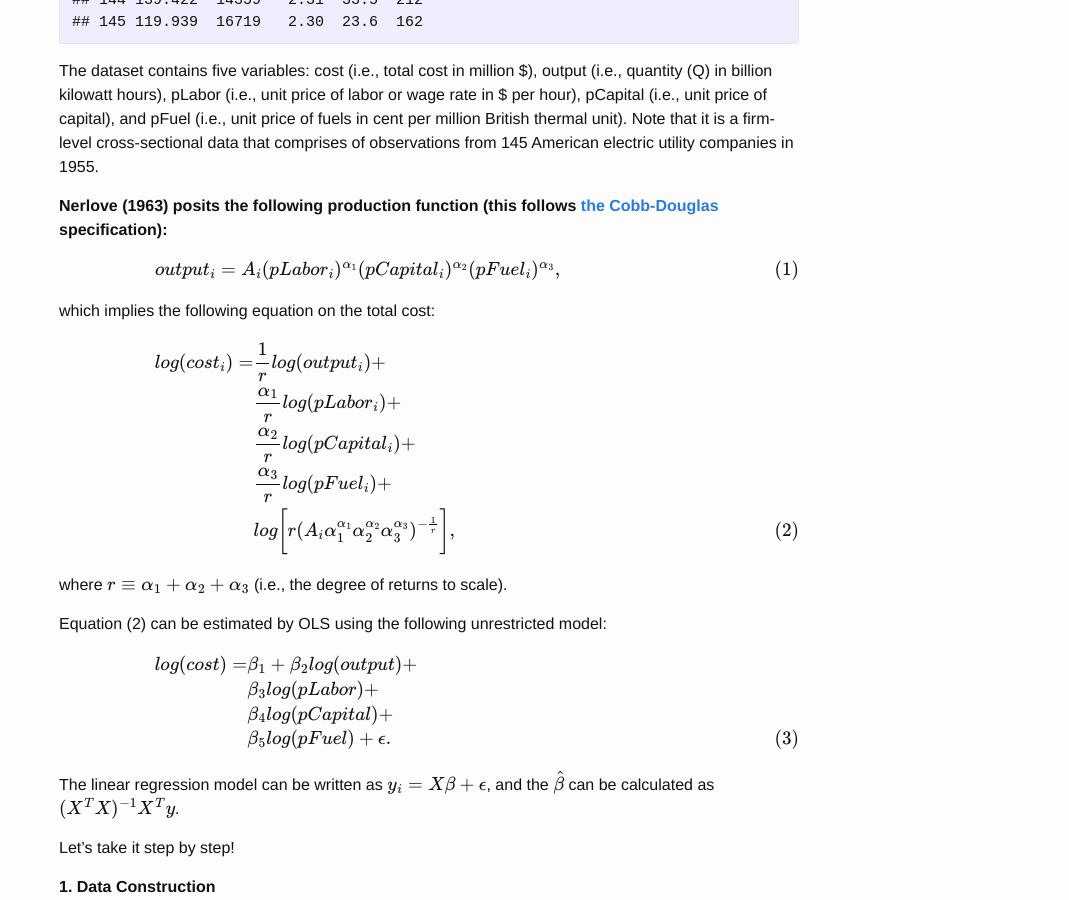
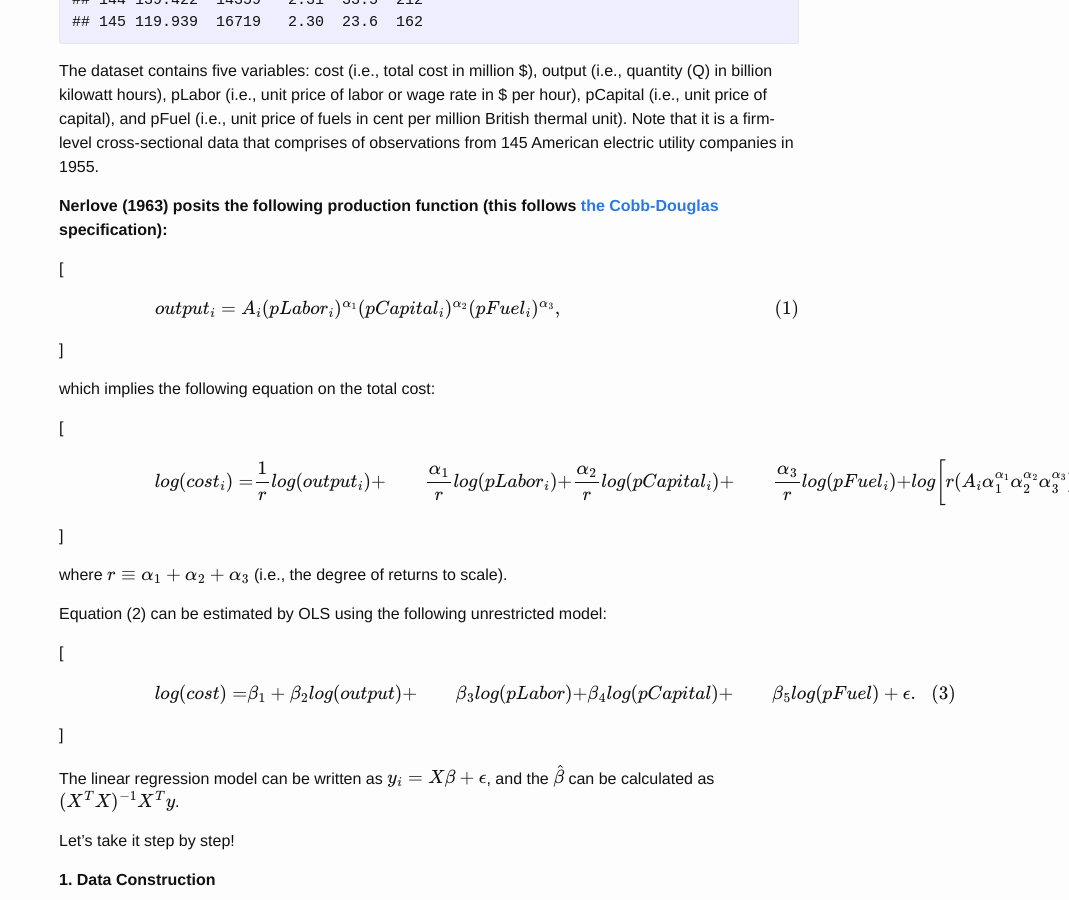
Before and after one commit to j1yoo/j1yoo.github.io, a Jekyll site: the page built from _posts/2019-02-13-hand-rolling_ols.md, in a window 1280 px wide and 900 px high, scrolled down 513 px. Shown: the whole window, without its empty margins (211-1280 px from the left). Built offline with Jekyll 4.4.1, drawn with Linux system fonts in a browser that asks for light colours; formulas are drawn with MathJax 3.

Commit message:
Update 2019-02-13-hand-rolling_ols.md

```diff
--- a/_posts/2019-02-13-hand-rolling_ols.md
+++ b/_posts/2019-02-13-hand-rolling_ols.md
@@ -27,30 +27,30 @@
 
 __Nerlove (1963) posits the following production function (this follows [the Cobb-Douglas](https://en.wikipedia.org/wiki/Cobb%E2%80%93Douglas_production_function) specification):__
 
-$$\begin{align}
+\[\begin{align}
 output_{i} = A_{i}(pLabor_{i})^{\alpha_{1}}(pCapital_{i})^{\alpha_{2}}(pFuel_{i})^{\alpha_{3}}, \tag{1}
-\end{align}$$
+\end{align}\]
 
 which implies the following equation on the total cost:
 
-$$\begin{align}
+\[\begin{align}
 log(cost_{i}) = &\frac{1}{r}log(output_{i})+ \\
 &\frac{\alpha_{1}}{r}log(pLabor_{i})+ \\
 &\frac{\alpha_{2}}{r}log(pCapital_{i})+ \\
 &\frac{\alpha_{3}}{r}log(pFuel_{i})+ \\
 &log\biggl[r(A_{i}\alpha_{1}^{\alpha_{1}}\alpha_{2}^{\alpha_{2}}\alpha_{3}^{\alpha_{3}})^{-\frac{1}{r}}\biggl], \tag{2}
-\end{align}$$
+\end{align}\]
 
 where $$r \equiv \alpha_{1} + \alpha_{2} + \alpha_{3}$$ (i.e., the degree of returns to scale).
 
 Equation (2) can be estimated by OLS using the following unrestricted model:
 
-$$\begin{align}
+\[\begin{align}
 log(cost) = &\beta_{1} + \beta_{2} log(output) + \\
 &\beta_{3} log(pLabor) + \\
 &\beta_{4} log(pCapital) + \\
 &\beta_{5} log(pFuel) + \epsilon. \tag{3}
-\end{align}$$
+\end{align}\]
 
 The linear regression model can be written as $$y_{i} = X\beta+\epsilon$$, and the $$\hat\beta$$ can be calculated as $$(X^{T}X)^{-1}X^{T}y$$.
 
```
